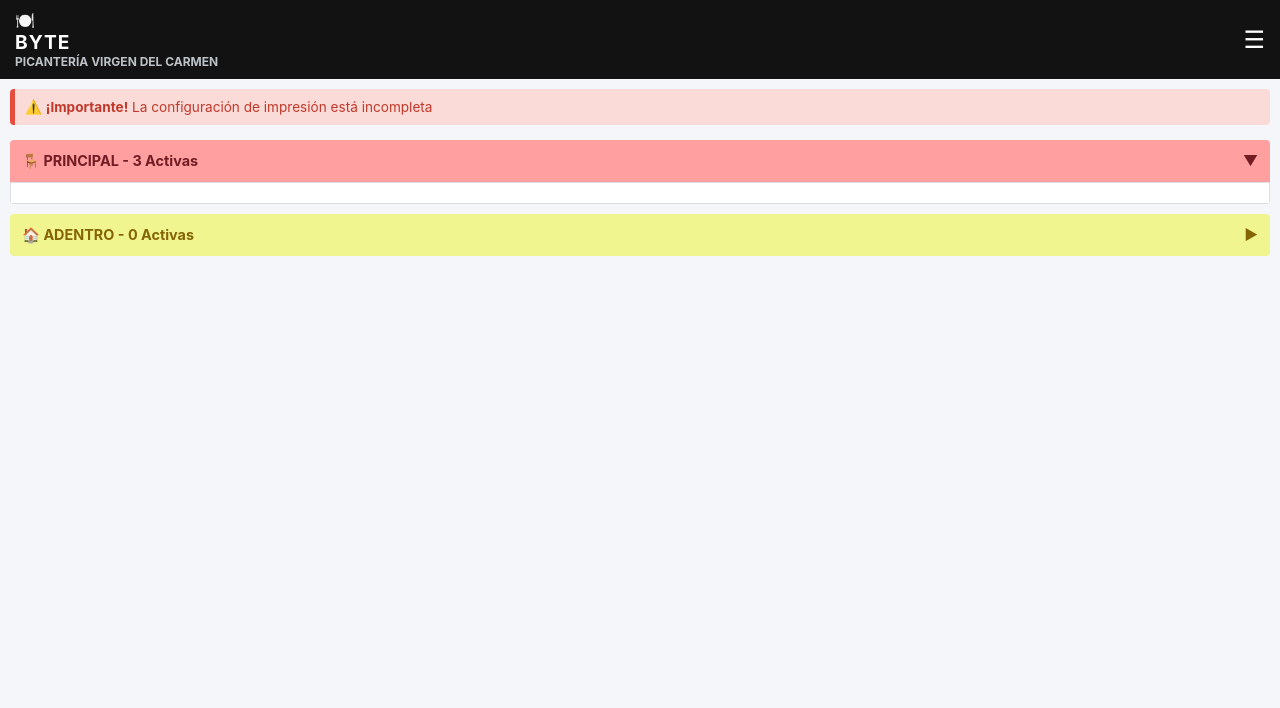
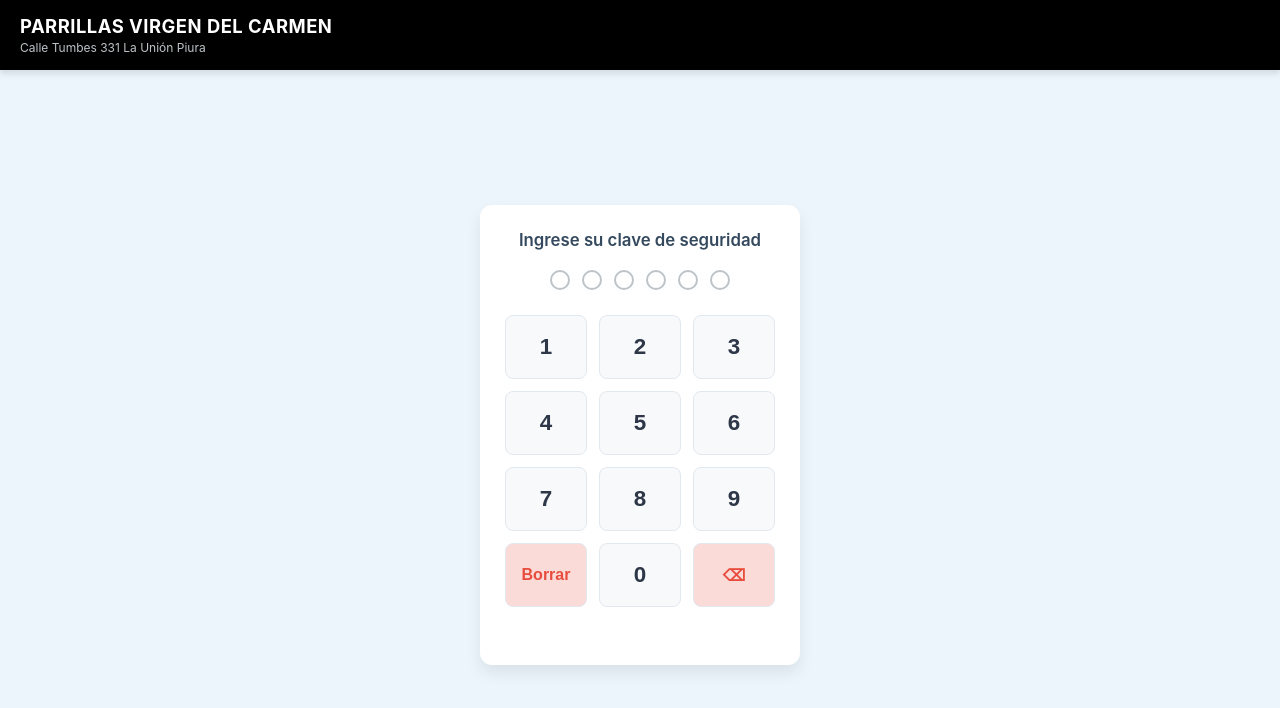
Before and after one commit to restvirgcarmen-ux/PARRILLAS-VIRGEN-DEL-CARMEN, a website: page index.html in a window 1280 px wide. Drawn offline with Linux system fonts and the light colour scheme.

Commit message:
Update index.html

```diff
--- a/index.html
+++ b/index.html
@@ -3,133 +3,249 @@
 <head>
     <meta charset="UTF-8">
     <meta name="viewport" content="width=device-width, initial-scale=1.0">
-    <title>Byte - Picantería Virgen del Carmen</title>
-    <link rel="stylesheet" href="style.css">
+    <title>Parrillas Virgen del Carmen - Login</title>
+    <style>
+        /* --- CONFIGURACIÓN GLOBAL --- */
+        :root {
+            --bg-navbar: #000000;          /* Fondo negro para el navbar */
+            --bg-sistema: #ebf5fb;         /* Color verde/celeste claro de fondo para todo el sistema */
+            --texto-blanco: #ffffff;
+            --texto-oscuro: #2c3e50;
+        }
+
+        body {
+            margin: 0;
+            padding: 0;
+            font-family: -apple-system, BlinkMacSystemFont, "Segoe UI", Roboto, sans-serif;
+            background-color: var(--bg-sistema);
+            color: var(--texto-oscuro);
+            min-height: 100vh;
+            display: flex;
+            flex-direction: column;
+            user-select: none;
+        }
+
+        /* --- NAVBAR SUPERIOR --- */
+        .navbar {
+            background-color: var(--bg-navbar);
+            color: var(--texto-blanco);
+            padding: 15px 20px;
+            box-shadow: 0 4px 6px rgba(0,0,0,0.1);
+        }
+        .navbar-brand {
+            display: flex;
+            flex-direction: column;
+            justify-content: center;
+        }
+        .navbar-title {
+            font-size: 1.15rem;
+            font-weight: bold;
+            letter-spacing: 0.5px;
+            margin: 0;
+            text-transform: uppercase;
+        }
+        .navbar-subtitle {
+            font-size: 0.75rem;
+            color: #bdc3c7;
+            margin: 3px 0 0 0;
+            font-weight: normal;
+        }
+
+        /* --- CONTENEDOR CENTRAL DE LOGIN --- */
+        .login-container {
+            flex: 1;
+            display: flex;
+            flex-direction: column;
+            align-items: center;
+            justify-content: center;
+            padding: 20px;
+        }
+
+        .login-box {
+            background: #ffffff;
+            padding: 25px;
+            border-radius: 12px;
+            box-shadow: 0 8px 16px rgba(0,0,0,0.08);
+            width: 100%;
+            max-width: 320px;
+            text-align: center;
+            box-sizing: border-box;
+        }
+
+        .login-instruction {
+            font-size: 1.05rem;
+            font-weight: 600;
+            margin-bottom: 20px;
+            color: #34495e;
+        }
+
+        /* Indicador visual de los 6 dígitos */
+        .pin-dots-container {
+            display: flex;
+            justify-content: center;
+            gap: 12px;
+            margin-bottom: 25px;
+        }
+        .pin-dot {
+            width: 16px;
+            height: 16px;
+            border: 2px solid #bdc3c7;
+            border-radius: 50%;
+            transition: background-color 0.1s, border-color 0.1s;
+        }
+        .pin-dot.active {
+            background-color: #27ae60;
+            border-color: #27ae60;
+        }
+
+        /* --- TECLADO NUMÉRICO TÁCTIL --- */
+        .keypad-grid {
+            display: grid;
+            grid-template-columns: repeat(3, 1fr);
+            gap: 12px;
+        }
+        .key-btn {
+            background-color: #f8f9fa;
+            border: 1px solid #e2e8f0;
+            padding: 18px 0;
+            font-size: 1.4rem;
+            font-weight: bold;
+            border-radius: 8px;
+            cursor: pointer;
+            color: #2d3748;
+            transition: background-color 0.1s;
+            -webkit-tap-highlight-color: transparent;
+        }
+        .key-btn:active {
+            background-color: #e2e8f0;
+        }
+        .key-btn.btn-clear {
+            background-color: #fadbd8;
+            color: #e74c3c;
+            font-size: 1rem;
+            display: flex;
+            align-items: center;
+            justify-content: center;
+        }
+        .key-btn.btn-clear:active {
+            background-color: #f5b7b1;
+        }
+
+        /* Mensaje de error */
+        .error-message {
+            color: #e74c3c;
+            font-size: 0.85rem;
+            margin-top: 15px;
+            height: 18px;
+            font-weight: 500;
+        }
+    </style>
 </head>
 <body>
-    <!-- Encabezado del Sistema -->
-    <header class="system-header">
-        <div class="header-brand">
-            <span class="brand-icon">🍽️</span>
-            <div>
-                <h1>BYTE</h1>
-                <h2>PICANTERÍA VIRGEN DEL CARMEN</h2>
-            </div>
+
+    <!-- NAVBAR NEGRO -->
+    <nav class="navbar">
+        <div class="navbar-brand">
+            <h1 class="navbar-title">PARRILLAS VIRGEN DEL CARMEN</h1>
+            <h2 class="navbar-subtitle">Calle Tumbes 331 La Unión Piura</h2>
         </div>
-        <div class="header-menu">☰</div>
-    </header>
+    </nav>
 
-    <main class="container">
-        <!-- VISTA 1: PLANO DE MESAS Y ZONAS -->
-        <section id="vista-mesas" class="view-section">
-            <!-- Alerta de Impresión -->
-            <div class="alert-box">
-                ⚠️ <strong>¡Importante!</strong> La configuración de impresión está incompleta
+    <!-- CUERPO CENTRAL -->
+    <main class="login-container">
+        <div class="login-box">
+            <div class="login-instruction">Ingrese su clave de seguridad</div>
+
+            <!-- Puntos que se llenan al escribir -->
+            <div class="pin-dots-container">
+                <div class="pin-dot" id="dot-1"></div>
+                <div class="pin-dot" id="dot-2"></div>
+                <div class="pin-dot" id="dot-3"></div>
+                <div class="pin-dot" id="dot-4"></div>
+                <div class="pin-dot" id="dot-5"></div>
+                <div class="pin-dot" id="dot-6"></div>
             </div>
 
-            <!-- Acordeón Zona Principal -->
-            <div class="accordion-zone active" data-zone="principal">
-                <div class="accordion-header zone-principal-bar" onclick="toggleZone('principal')">
-                    <span>🪑 PRINCIPAL - <span id="count-principal">3</span> Activas</span>
-                    <span class="arrow">▼</span>
-                </div>
-                <div class="accordion-content grid-mesas" id="zone-content-principal">
-                    <!-- Las mesas se generarán dinámicamente con JavaScript -->
-                </div>
+            <!-- Teclado Numérico Móvil -->
+            <div class="keypad-grid">
+                <button class="key-btn" onclick="pressKey('1')">1</button>
+                <button class="key-btn" onclick="pressKey('2')">2</button>
+                <button class="key-btn" onclick="pressKey('3')">3</button>
+
+                <button class="key-btn" onclick="pressKey('4')">4</button>
+                <button class="key-btn" onclick="pressKey('5')">5</button>
+                <button class="key-btn" onclick="pressKey('6')">6</button>
+
+                <button class="key-btn" onclick="pressKey('7')">7</button>
+                <button class="key-btn" onclick="pressKey('8')">8</button>
+                <button class="key-btn" onclick="pressKey('9')">9</button>
+
+                <button class="key-btn btn-clear" onclick="clearAll()">Borrar</button>
+                <button class="key-btn" onclick="pressKey('0')">0</button>
+                <button class="key-btn btn-clear" onclick="deleteLast()">⌫</button>
             </div>
 
-            <!-- Acordeón Zona Adentro -->
-            <div class="accordion-zone" data-zone="adentro">
-                <div class="accordion-header zone-adentro-bar" onclick="toggleZone('adentro')">
-                    <span>🏠 ADENTRO - 0 Activas</span>
-                    <span class="arrow">▶</span>
-                </div>
-                <div class="accordion-content grid-mesas hidden" id="zone-content-adentro"></div>
-            </div>
-        </section>
-
-        <!-- VISTA 2: PUNTO DE VENTA / COMANDAS -->
-        <section id="vista-pos" class="view-section hidden">
-            <div class="pos-layout">
-                <!-- Panel de Menú / Productos (Izquierda) -->
-                <div class="pos-menu-panel">
-                    <div class="search-container">
-                        <input type="text" placeholder="Buscar..." class="search-input">
-                    </div>
-
-                    <!-- Categorías / Productos Grid -->
-                    <div class="menu-grid" id="grid-categorias-productos">
-                        <!-- Categorías Base -->
-                        <button class="btn-category cat-naranja" onclick="cargarProductos('alitas')">ALITAS</button>
-                        <button class="btn-category cat-azul" onclick="cargarProductos('cebiches')">CEBICHES</button>
-                        <button class="btn-category cat-verde" onclick="cargarProductos('rondas')">RONDAS</button>
-                        <button class="btn-category cat-rojo" onclick="cargarProductos('carnes')">CARNES</button>
-                    </div>
-                </div>
-
-                <!-- Panel de Detalle del Pedido (Derecha) -->
-                <div class="pos-order-panel">
-                    <div class="order-header-info">
-                        <div><strong>MESA:</strong> <span id="pos-mesa-num">01</span></div>
-                        <div><strong>MOZO:</strong> Gerardo</div>
-                    </div>
-
-                    <div class="order-table-container">
-                        <table class="order-table">
-                            <thead>
-                                <tr>
-                                    <th>Item</th>
-                                    <th>Cnt</th>
-                                    <th>St</th>
-                                    <th>Total</th>
-                                </tr>
-                            </thead>
-                            <tbody id="order-items-body">
-                                <tr>
-                                    <td colspan="4" class="empty-cart">Sin Ítems Aún</td>
-                                </tr>
-                            </tbody>
-                        </table>
-                    </div>
-
-                    <!-- Panel de Acciones y Totales -->
-                    <div class="order-summary">
-                        <div class="summary-row">Items: <span id="summary-count">0</span></div>
-                        <div class="summary-row total-row">Total: S/ <span id="summary-total">0.00</span></div>
-                    </div>
-
-                    <div class="pos-actions-grid">
-                        <button class="btn-action action-green" onclick="enviarPedido()">📝 Enviar Pedido</button>
-                        <button class="btn-action action-cyan">🖨️ Imprimir Cuenta</button>
-                        <button class="btn-action action-blue" onclick="finalizarVenta()">💵 Finalizar Venta</button>
-                        <button class="btn-action action-red" onclick="volverAMesas()">⬅️ Volver a Mesas</button>
-                    </div>
-                </div>
-            </div>
-        </section>
+            <!-- Contenedor para alertas de clave incorrecta -->
+            <div class="error-message" id="error-txt"></div>
+        </div>
     </main>
 
-    <!-- VENTANA MODAL: APERTURAR MESA -->
-    <div id="modal-apertura" class="modal-backdrop hidden">
-        <div class="modal-box">
-            <h3>Aperturar Mesa <span id="modal-mesa-id">00</span></h3>
-            <div class="form-group">
-                <label>Cliente</label>
-                <input type="text" id="input-cliente" placeholder="Ingresa un nombre">
-            </div>
-            <div class="form-group">
-                <label>Personas</label>
-                <div class="counter-control">
-                    <button onclick="updatePersonas(-1)">-</button>
-                    <input type="number" id="input-personas" value="1" readonly>
-                    <button onclick="updatePersonas(1)">+</button>
-                </div>
-            </div>
-            <div class="modal-buttons">
-                <button class="btn-cancel" onclick="cerrarModal()">Cancelar</button>
-                <button class="btn-confirm" onclick="confirmarApertura()">Aperturar Mesa</button>
-            </div>
-        </div>
-    </div>
+    <!-- CONTROL DE INTERACTIVIDAD -->
+    <script>
+        // CLAVE CONFIGURADA EN EL CÓDIGO (Puedes cambiarla aquí por la que desees)
+        const CLAVE_CORRECTA = "123456";
+
+        let pinIngresado = "";
+
+        function pressKey(num) {
+            if (pinIngresado.length < 6) {
+                pinIngresado += num;
+                actualizarPuntos();
+                document.getElementById("error-txt").innerText = ""; // Limpiar error mientras escribe
+
+                // Si ya completó los 6 dígitos, validar de inmediato
+                if (pinIngresado.length === 6) {
+                    setTimeout(validarClave, 150);
+                }
+            }
+        }
+
+        function actualizarPuntos() {
+            for (let i = 1; i <= 6; i++) {
+                const dot = document.getElementById(`dot-${i}`);
+                if (i <= pinIngresado.length) {
+                    dot.classList.add("active");
+                } else {
+                    dot.classList.remove("active");
+                }
+            }
+        }
+
+        function deleteLast() {
+            if (pinIngresado.length > 0) {
+                pinIngresado = pinIngresado.slice(0, -1);
+                actualizarPuntos();
+                document.getElementById("error-txt").innerText = "";
+            }
+        }
+
+        function clearAll() {
+            pinIngresado = "";
+            actualizarPuntos();
+            document.getElementById("error-txt").innerText = "";
+        }
+
+        function validarClave() {
+            if (pinIngresado === CLAVE_CORRECTA) {
+                alert("¡Clave Correcta! Bienvenido al sistema.");
+                // Aquí en el siguiente paso cargaremos la pantalla de las mesas
+            } else {
+                document.getElementById("error-txt").innerText = "Clave incorrecta. Inténtelo de nuevo.";
+                // Efecto visual de reinicio por error
+                pinIngresado = "";
+                setTimeout(actualizarPuntos, 300);
+            }
+        }
+    </script>
 </body>
 </html>
```
